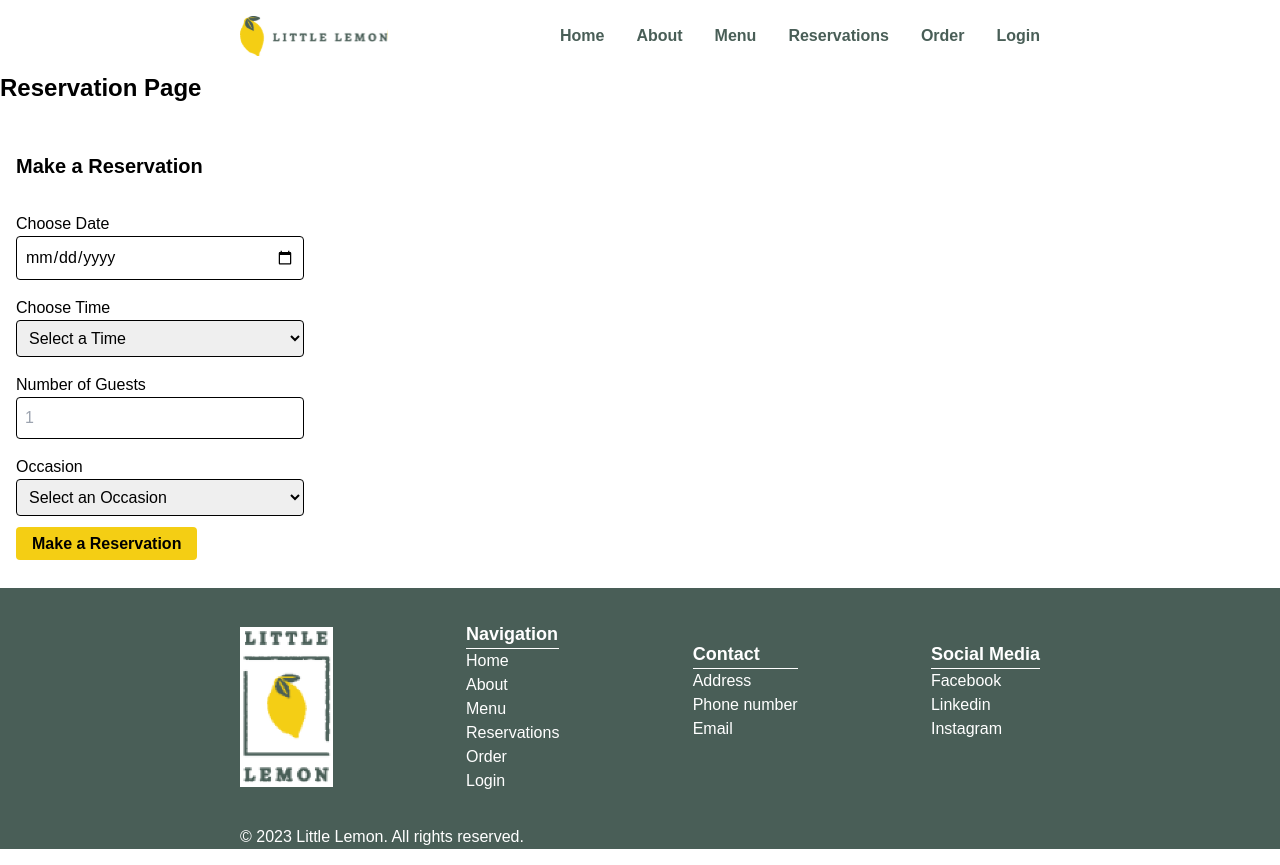
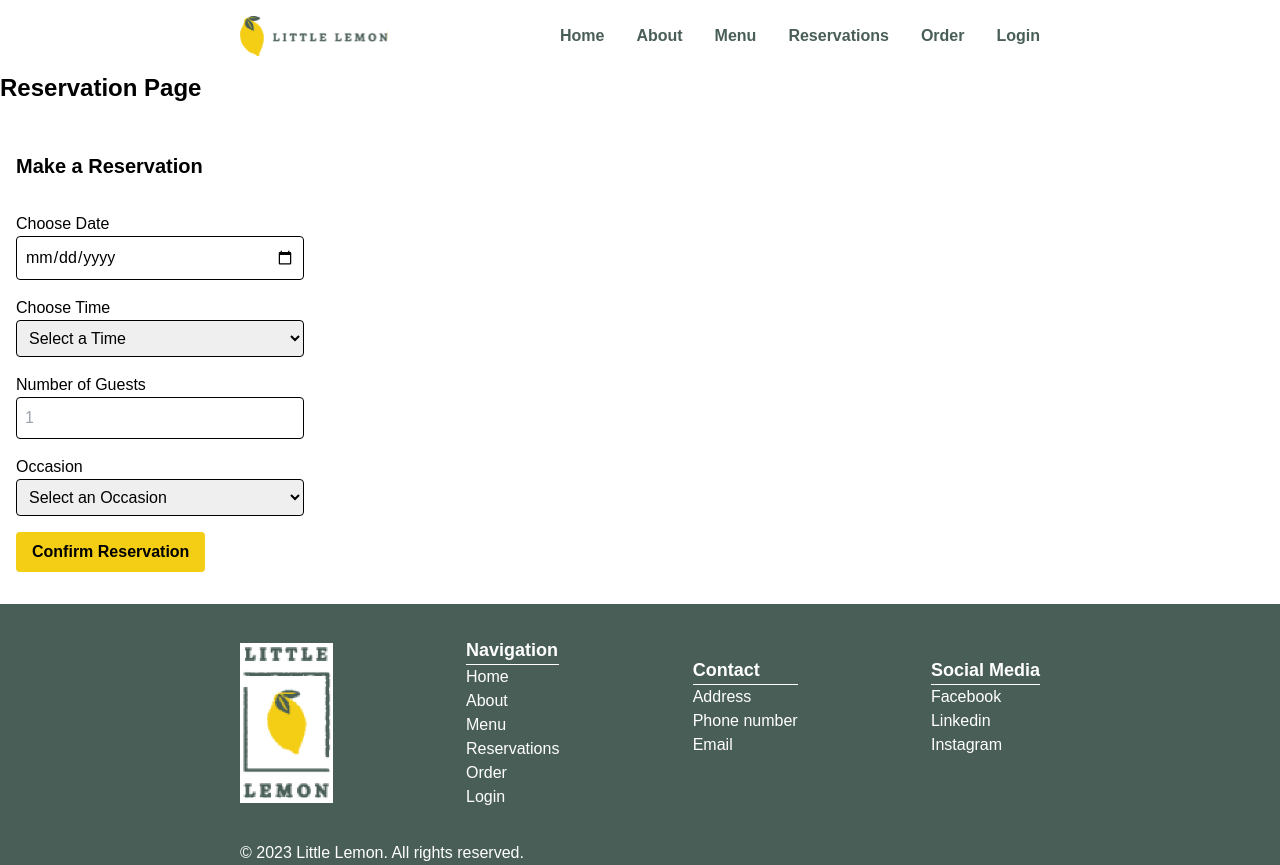
Before and after one commit to OpeDada/new-little, a React (Create React App) app: page /reservation in a window 1280 px wide. Built offline with nearby package versions, Linux system fonts and the light colour scheme.

Commit message:
imported and implemented the functions in the API based on the avilable times

```diff
--- a/src/components/pages/reservation/BookingForm.js
+++ b/src/components/pages/reservation/BookingForm.js
@@ -1,13 +1,16 @@
 import React, { useState } from "react";
-import { Link } from "react-router-dom";
+import { Link, useNavigate } from "react-router-dom";
+import { fetchAPI, submitAPI } from "../../../BookingApi";
 
 const BookingForm = ({ availableTimes, updateTimes }) => {
+  const navigate = useNavigate();
   const [formData, setFormData] = useState({
     date: "",
     time: "",
     guests: "",
     occasion: "",
   });
+
 
   const handleInputChange = (e) => {
     const { name, value } = e.target;
@@ -16,14 +19,32 @@ const BookingForm = ({ availableTimes, updateTimes }) => {
       [name]: value,
     });
     if (name === "date") {
-      updateTimes(value); // Call the updateTimes function when date changes
+      const times = fetchAPI(value); // Fetch available times for the selected date
+      updateTimes(times); // Call the updateTimes function when date changes
     }
   };
 
-  const handleSubmit = (e) => {
+  const handleSubmit = async (e) => {
     e.preventDefault();
-    // Handle form submission here, e.g. send the data to the server
-    console.log("Form submitted:", formData);
+    // Check if the selected time is in the available times list
+    if (!availableTimes.includes(formData.time)) {
+      console.log("The selected time is not available.");
+      return;
+    }
+
+    // Handle form submission using the submitAPI function
+    try {
+      const submitted = await submitAPI(formData);
+
+      if (submitted) {
+        console.log("Form submitted:", formData);
+        navigate("/confirmation");
+      } else {
+        console.log("Form submission failed.");
+      }
+    } catch (error) {
+      console.error("An error occurred:", error);
+    }
   };
 
   return (
@@ -98,12 +119,17 @@ const BookingForm = ({ availableTimes, updateTimes }) => {
             <option value="Anniversary">Anniversary</option>
           </select>
         </div>
-        <Link
-          to="/confirmation"
+        {/* <Link
+          to="#"
+          className="bg-yellow hover:bg-green hover:text-white hover:border border-gray font-bold py-2 px-4 rounded"
+        > */}
+        <button
+          type="submit"
           className="bg-yellow hover:bg-green hover:text-white hover:border border-gray font-bold py-2 px-4 rounded"
         >
-          <button type="submit">Make a Reservation</button>
-        </Link>
+          Confirm Reservation
+        </button>
+        {/* </Link> */}
       </form>
     </div>
   );
```
